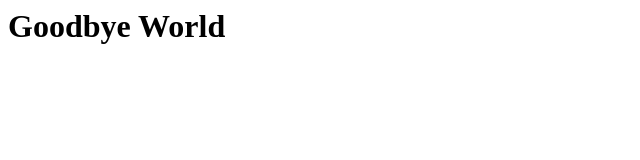
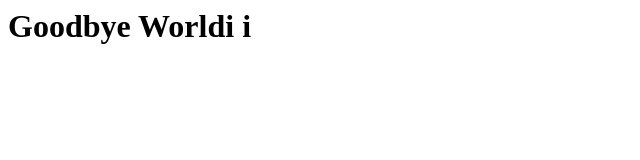
Before and after one commit to JWHennessey/git_tutorial, a plain HTML site: page index.html in a window 1280 px wide. Shown: the full height of the page, 0-640 px from the left. Drawn offline with Linux system fonts and the light colour scheme.

Commit message:
Added is

```diff
--- a/index.html
+++ b/index.html
@@ -1 +1 @@
-<h1>Goodbye World</h1>
+<h1>Goodbye Worldi i</h1>
```
